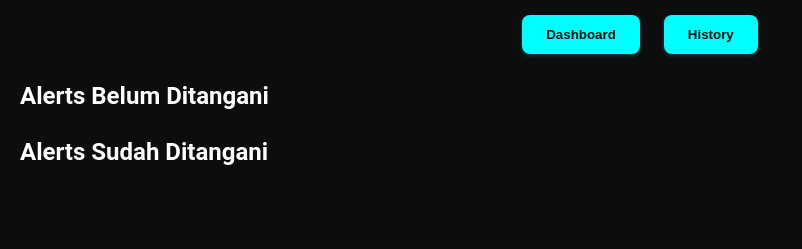
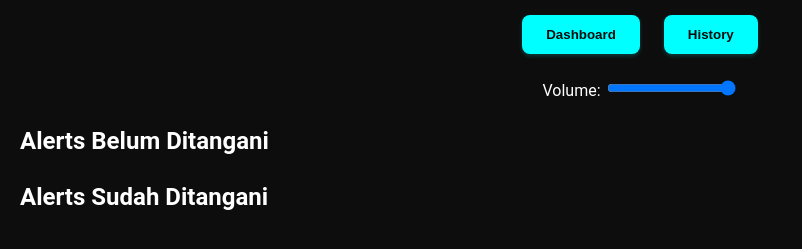
Before and after one commit to ahta05/nurse-alert, a plain HTML site: page index.html in a window 1280 px wide. Shown: the part 113-362 px from the top of the page, without its empty margins (0-802 px from the left). Drawn offline with Linux system fonts and the light colour scheme; no server answers.

Commit message:
Add volume control input and audio element

```diff
--- a/index.html
+++ b/index.html
@@ -13,6 +13,14 @@
       <button id="tab-dashboard">Dashboard</button>
       <button id="tab-history">History</button>
     </nav>
+
+    <div style="text-align:center; margin-bottom:20px;">
+      <label for="volume-control">Volume:</label>
+      <input type="range" id="volume-control" min="0" max="1" step="0.1" value="1">
+    </div>
+
+<audio id="alert-sound" src="sounds/beep.wav" preload="auto"></audio>
+
   </header>
 
   <main>
```
